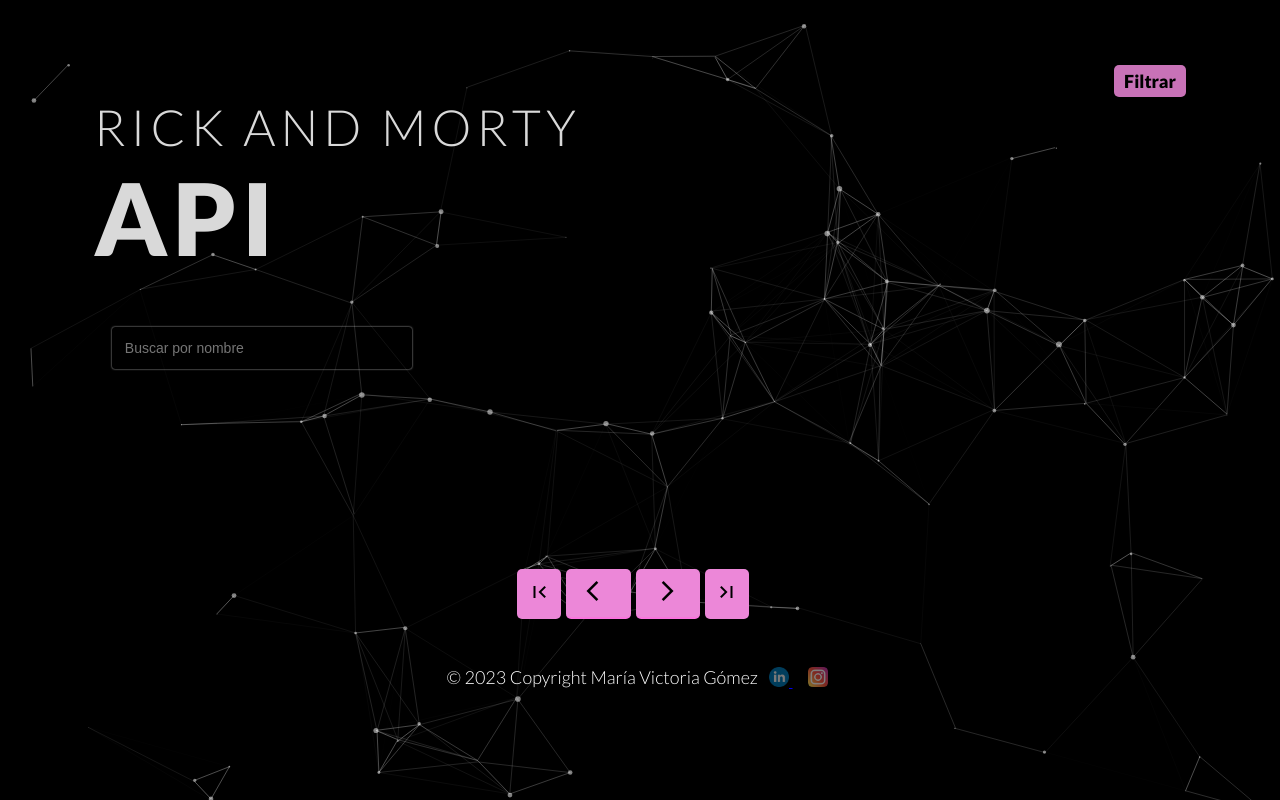
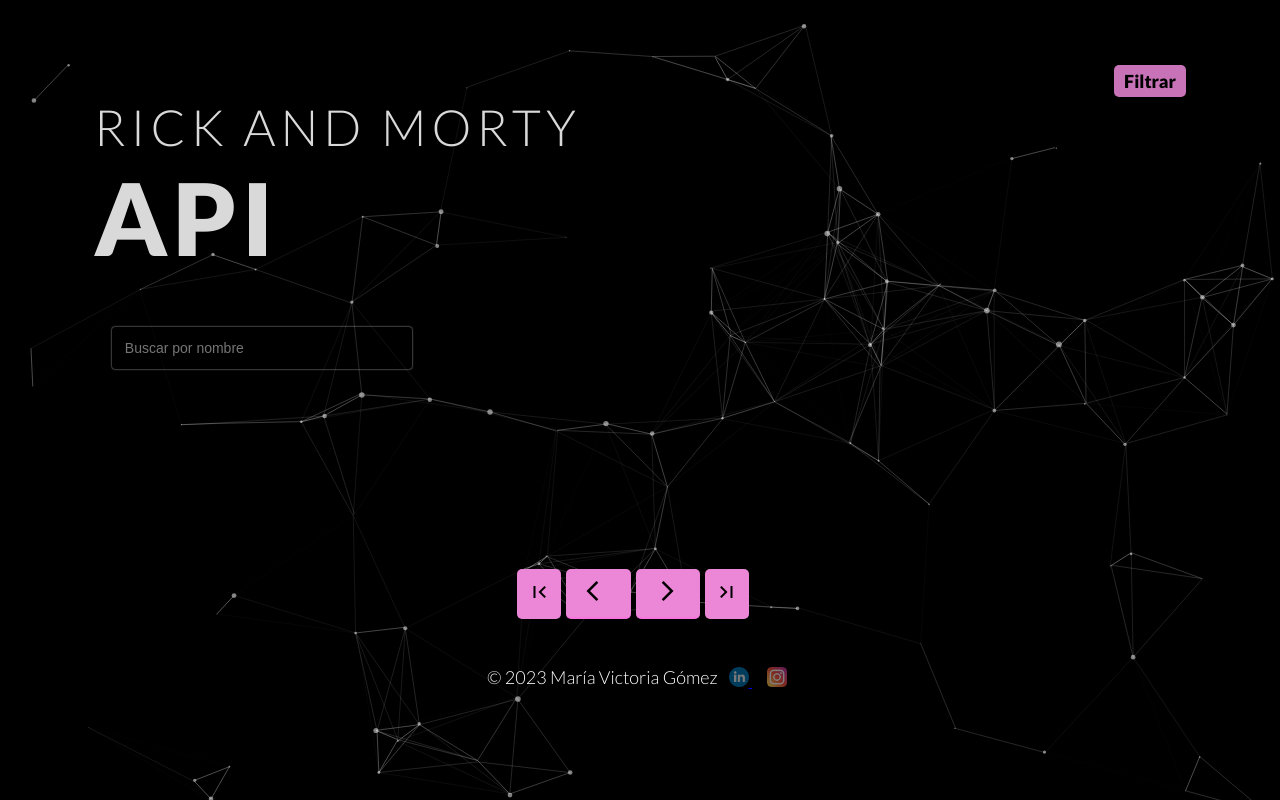
Before and after one commit to MariaVictoriaGomez/rickandmorty, a plain HTML site: page index.html in a window 1280 px wide. Drawn offline with nearby package versions, Linux system fonts and the light colour scheme; no server answers.

Commit message:
new change

```diff
--- a/index.html
+++ b/index.html
@@ -87,7 +87,7 @@
         last_page
         </span></button>
     </div>
-    <footer>© 2023 Copyright María Victoria Gómez
+    <footer>© 2023 María Victoria Gómez
         <div class="redes">
             <a href="https://www.linkedin.com/in/mar%C3%ADa-victoria-g%C3%B3mez-45953b240/"  target="_blank">
                 <img src="imagenes/linkedin.png" alt="logo linkedin">
```
